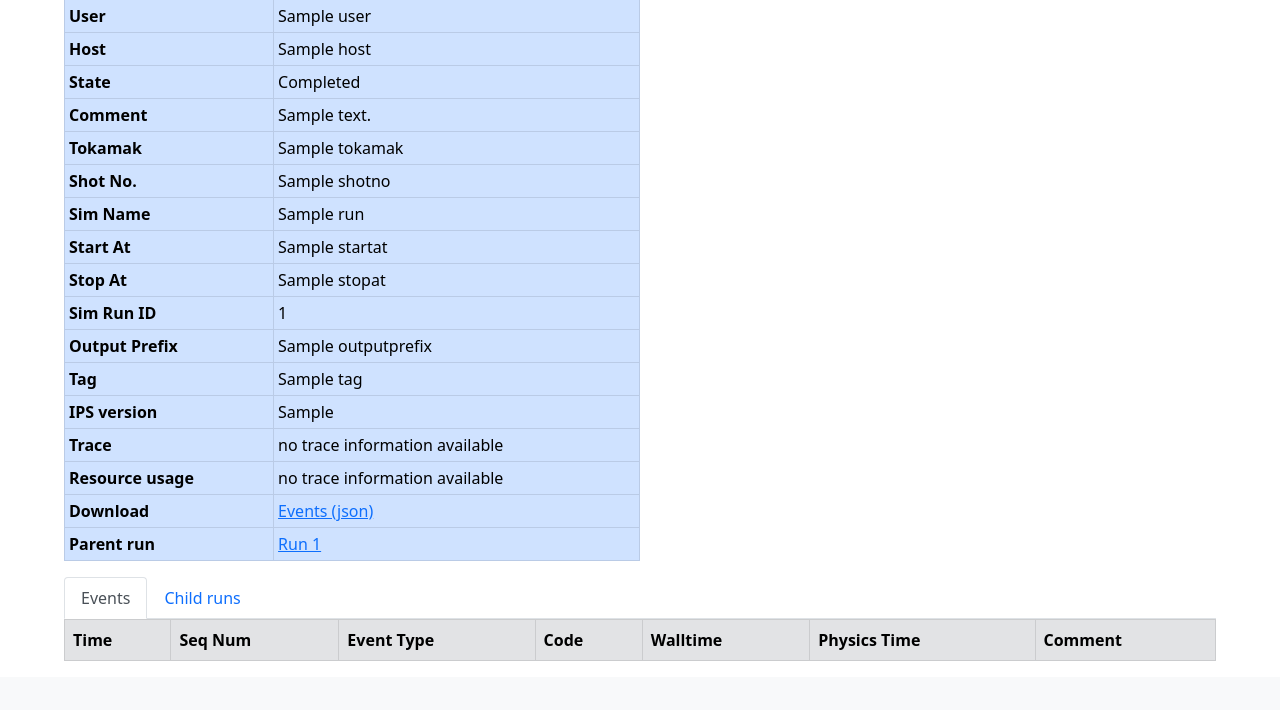
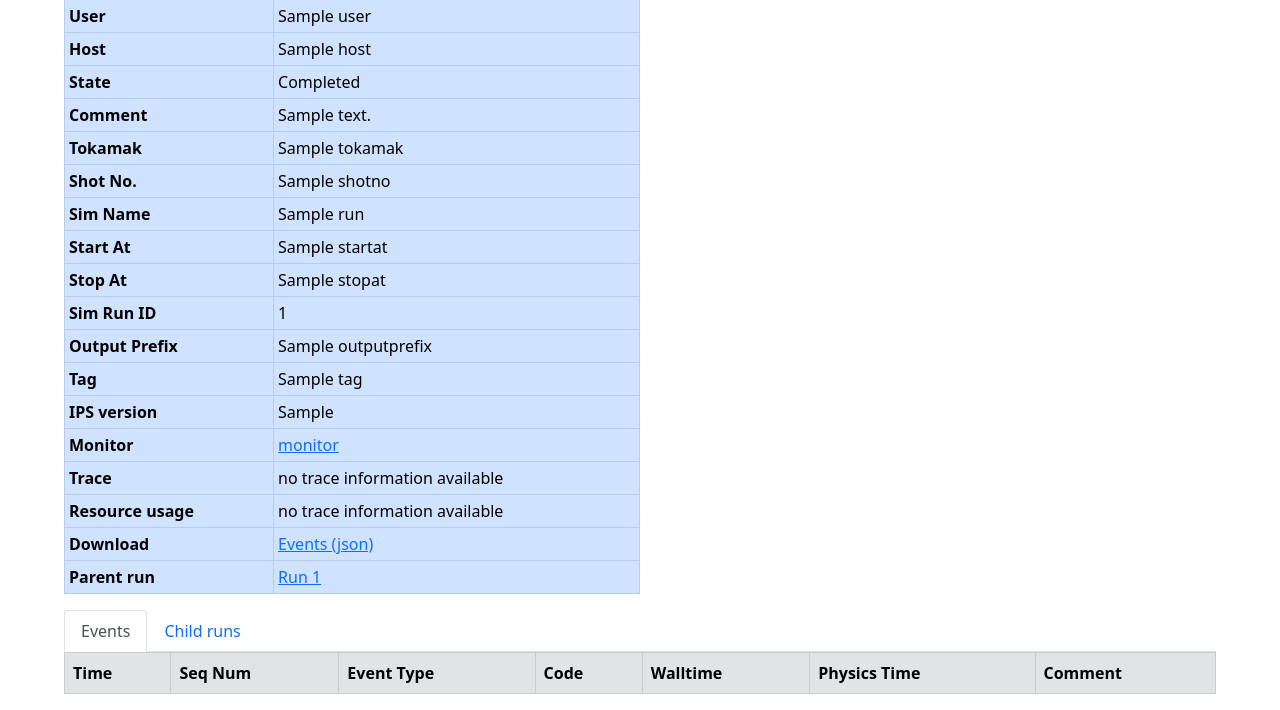
Before and after one commit to HPC-SimTools/IPS-portal, a Flask app: page /1 in a window 1280 px wide. Shown: the part 134-844 px from the top of the page. Before the commit the page ends 795 px from the top, so only its background shows below. Run offline with Flask 2, Linux system fonts and the light colour scheme; a database or web service that is not in the repository returns one stand-in record (values such as "Sample title"); lists and menus that the app fills with data are empty; some libraries are stand-ins or nearby versions.

Commit message:
Add monitor vizurl link

```diff
--- a/ipsportal/api.py
+++ b/ipsportal/api.py
@@ -101,7 +101,7 @@ def event() -> Tuple[Response, int]:
         required = {'code', 'eventtype', 'comment', 'walltime', 'phystimestamp', 'portal_runid', 'seqnum'}
         run_keys = {'user', 'host', 'state', 'rcomment', 'tokamak', 'shotno', 'simname', 'startat',
                     'stopat', 'sim_runid', 'outputprefix', 'tag', 'ips_version', 'portal_runid', 'ok', 'walltime',
-                    'parent_portal_runid'}
+                    'parent_portal_runid', 'vizurl'}
 
         if not e.keys() >= required:
             current_app.logger.error(f"Missing required data: {e}")
--- a/ipsportal/templates/events.html
+++ b/ipsportal/templates/events.html
@@ -60,6 +60,14 @@
   <tr>
     <th>IPS version</th>
     <td>{{ run.ips_version }}</td>
+  </tr>
+  <tr>
+    <th>Monitor</th>
+    {% if run.vizurl %}
+    <td><a href=https://{{ run.vizurl }}>monitor<a></td>
+    {% else %}
+    <td></td>
+    {% endif %}
   </tr>
   <tr>
     <th>Trace</th>
```
